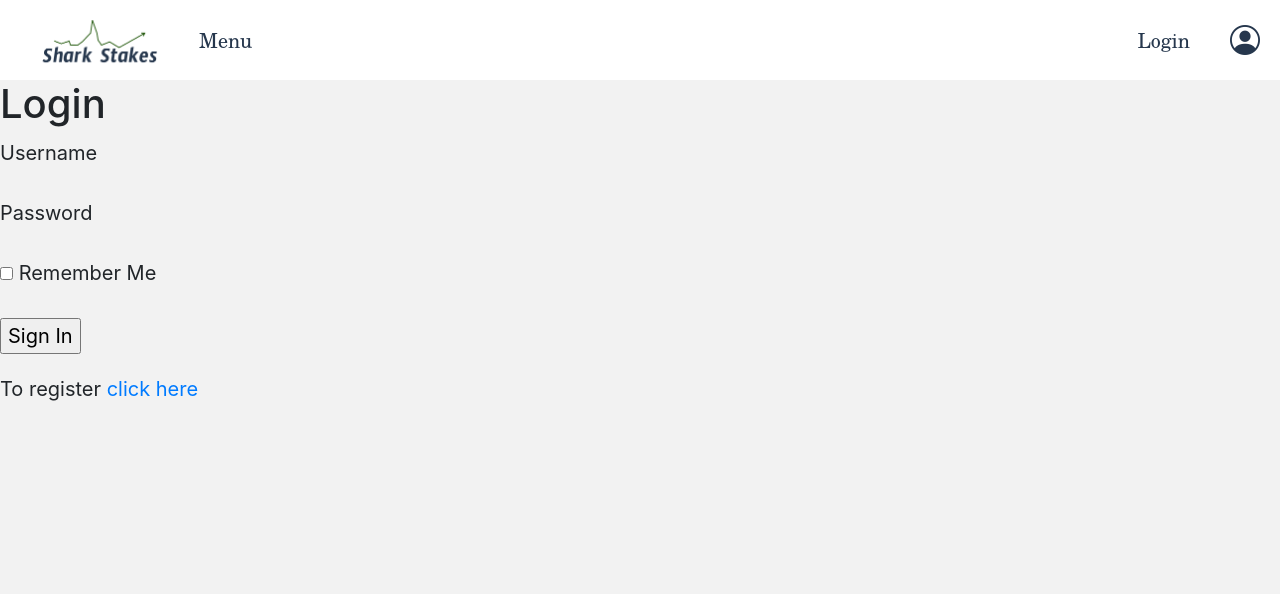
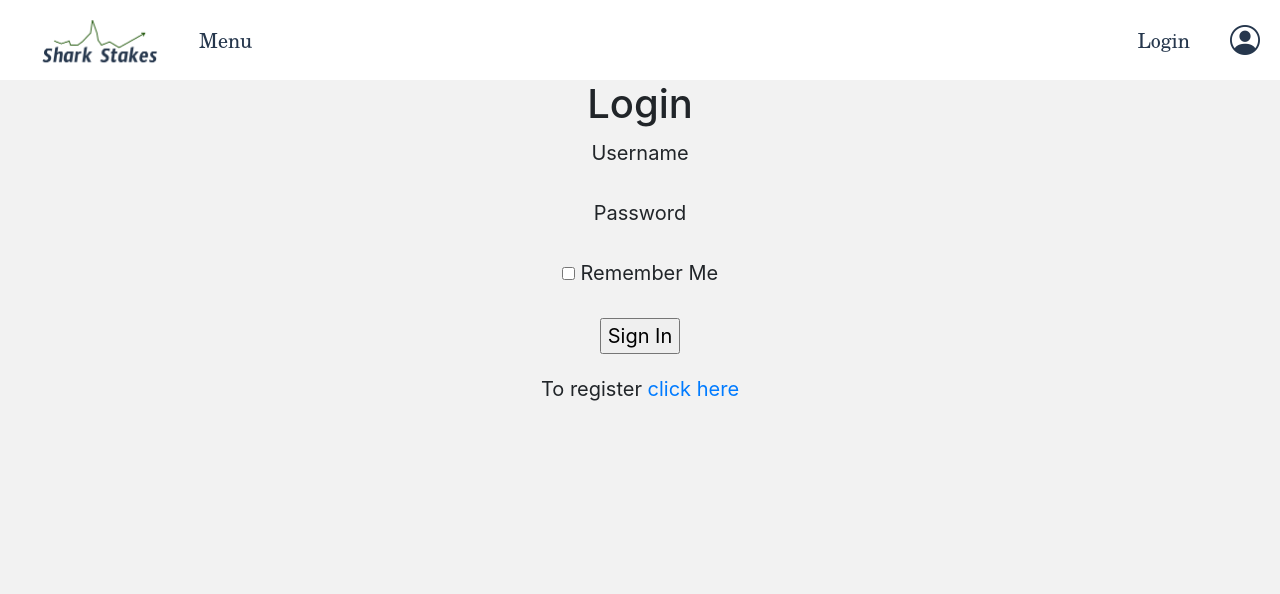
Before and after one commit to sirdedz/Sports-Quiz-Web-App, a Flask app: page /login in a window 1280 px wide. Shown: the top 594 px of the page. Run offline with Flask 2, Linux system fonts and the light colour scheme; some libraries are stand-ins or nearby versions; some web fonts are replaced.

Commit message:
centered login form (test)

```diff
--- a/app/static/main.css
+++ b/app/static/main.css
@@ -156,3 +156,10 @@
 .coming-soon table td:last-child{
     text-decoration: underline;
 }
+
+/*------------------- LOGIN.HTML --------------------*/
+
+.form {
+  text-align: center;
+  vertical-align: middle;
+}
--- a/app/templates/login.html
+++ b/app/templates/login.html
@@ -1,7 +1,7 @@
 {% extends "base.html" %}
 
 {% block content %}
-<h2>Login</h2>
+<h2 align="center">Login</h2>
 
 <form name="login" action="" method="post">
     <div class="form">
@@ -22,5 +22,5 @@
         <p> {{ form.submit() }} </p>
     </div>
 </form>
-<p>To register <a href={{ url_for('register') }}>click here</a></p>
+<p align="center">To register <a href={{ url_for('register') }}>click here</a></p>
 {% endblock %}
```
